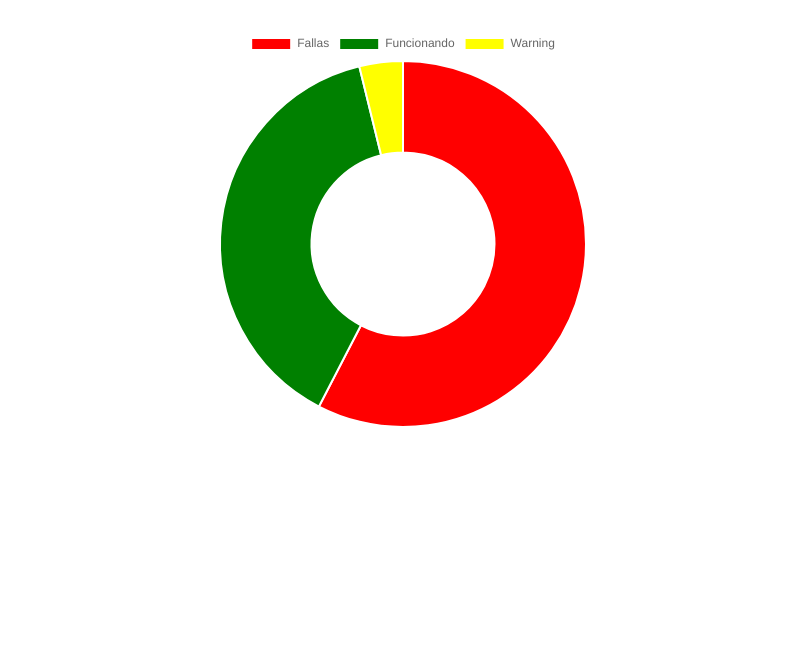
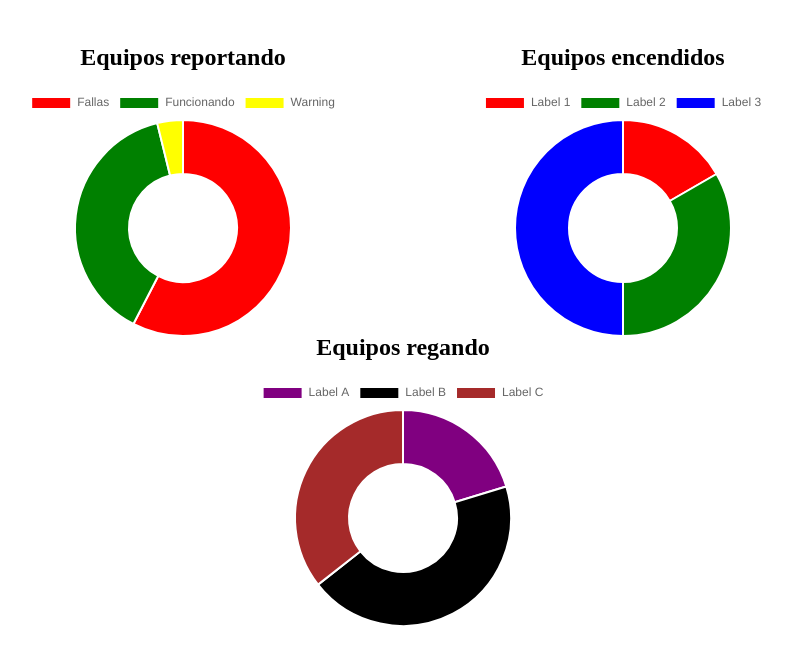
Before and after one commit to Kochq/chartTest, a Svelte app: page / in a window 1280 px wide. Shown: the top 664 px of the page, without its empty margins (237-1029 px from the left). Built offline with nearby package versions, Linux system fonts and the light colour scheme.

Commit message:
Charts working with api fetch

```diff
--- a/src/App.svelte
+++ b/src/App.svelte
@@ -23,15 +23,25 @@
     labels: ['Label A', 'Label B', 'Label C'],
     datasets: [{
       label: 'My Dataset 2',
-      data: [15, 25, 35],
+      data: [57, 124, 100],
       backgroundColor: ['purple', 'black', 'brown']
     }]
   };
 
 </script>
 
+<style>
+    .allCharts {
+        display: flex;
+        flex-wrap: wrap;
+        justify-content: center;
+    }
+</style>
+
 <main>
-    <div style="display: flex; flex-wrap: wrap; justify-content: center;">
-        <Chart chartData = {chartData1} id = {'chart1'} />
+    <div class="allCharts">
+        <Chart chartData = {chartData1} id = {'chart1'} title = {"Equipos reportando"}/>
+        <Chart chartData = {chartData2} id = {'chart2'} title = {"Equipos encendidos"} />
+        <Chart chartData = {chartData3} id = {'chart3'} title = {"Equipos regando"} />
     </div>
 </main>
--- /dev/null
+++ b/src/App2.svelte
@@ -0,0 +1,66 @@
+<!-- App.svelte -->
+<script>
+    import Chart from './Chart.svelte';
+    import { onMount } from 'svelte';
+
+
+    let Reportando = {
+        labels: ['Reportando', 'No Reportando'],
+        datasets: [{
+            backgroundColor: ['green', 'red']
+        }]
+    };
+
+    let Encendidos = {
+        labels: ['Encendidos', 'Apagados'],
+        datasets: [{
+            label: 'My Dataset 1',
+            backgroundColor: ['green', 'red']
+        }]
+    };
+
+    let Regando = {
+        labels: ['Regando', 'No Regando'],
+        datasets: [{
+            data: [0, 0],
+            label: 'My Dataset 2',
+            backgroundColor: ['green', 'red']
+        }]
+    };
+
+    onMount(() => {
+        fetch('http://localhost:8000/graficos/011')
+            .then(response => response.json())
+            .then(data => {
+                Regando.datasets[0].data[1] = data.estaRegando.length;
+                Regando.datasets[0].data[0] = data.noEstaRegando.length;
+                Encendidos.datasets[0].data[1] = data.estaEncendido.length;
+                Encendidos.datasets[0].data[0] = data.noEstaEncendido.length;
+                Reportando.datasets[0].data[1] = data.estaReportando.length;
+                Reportando.datasets[0].data[0] = data.noEstaReportando.length;
+            })
+            .catch(error => {
+                Regando.datasets[0].data = [1,1];
+                Encendidos.datasets[0].data = [1,1];
+                Reportando.datasets[0].data = [1,1];
+                console.error('Error fetching data:', error);
+            });
+    });
+</script>
+
+
+<style>
+    .allCharts {
+        display: flex;
+        flex-wrap: wrap;
+        justify-content: center;
+    }
+</style>
+
+<main>
+    <div class="allCharts">
+        <Chart chartData = {Reportando} id = {'chart1'} title = {"Equipos reportando"}/>
+        <Chart chartData = {Encendidos} id = {'chart2'} title = {"Equipos encendidos"} />
+        <Chart chartData = {Regando} id = {'chart3'} title = {"Equipos regando"} />
+    </div>
+</main>
--- a/src/Chart.svelte
+++ b/src/Chart.svelte
@@ -1,13 +1,14 @@
 <script>
-    import { onMount, onDestroy } from 'svelte';
+    import { onMount, onDestroy, afterUpdate, setContext } from 'svelte';
     import Chart from 'chart.js/auto';
 
     export let chartData;
+    export let title = "Chart"
     export let id;
 
     let chart;
 
-    onMount(() => {
+    function initializeChart() {
         const ctx = document.getElementById(id);
 
         // @ts-ignore
@@ -16,10 +17,18 @@
             data: chartData,
             options: {
                 onClick: clickHandler,
-                responsive: true,
                 maintainAspectRatio: false
             }
         });
+    }
+
+    onMount(() => {
+        initializeChart();
+    });
+
+    afterUpdate(() => {
+        chart.data = chartData;
+        chart.update();
     });
 
     onDestroy(() => {
@@ -39,16 +48,24 @@
         }
 
     }
+
 </script>
 
+
 <style>
+    h1 {
+        font-size: 1.5rem;
+    }
     .chart {
+        display: flex;
+        align-items: center;
+        flex-direction: column;
         width: 400px;
-        height: 400px;
+        height: 250px;
         margin: 20px;
     }
 </style>
-
 <div class="chart">
+    <h1>{title}</h1>
     <canvas id={id}></canvas>
 </div>
```
Lines whose indentation alone changed are shown as unchanged.
